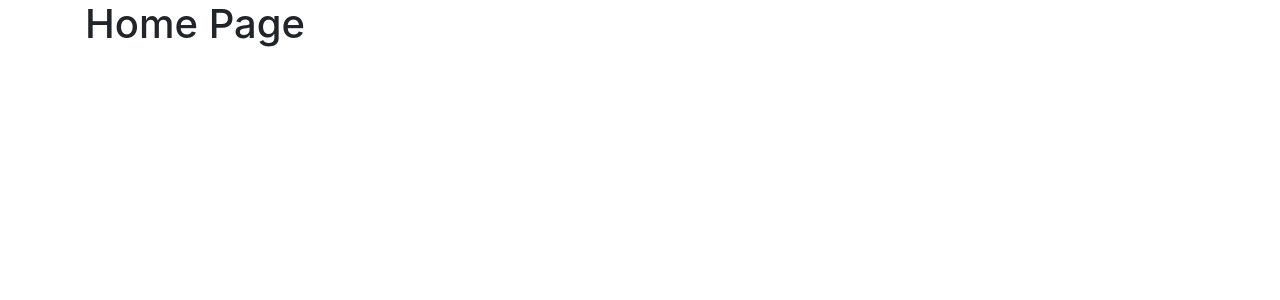
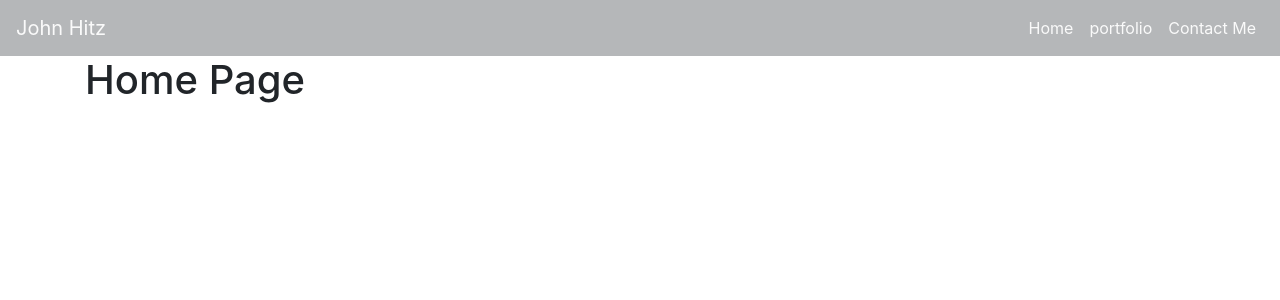
Before and after one commit to johnhitz/portfolio, a React (Create React App) app: page / in a window 1280 px wide. Shown: the top 300 px of the page. Built offline with nearby package versions, Linux system fonts and the light colour scheme.

Commit message:
Added Navigation bar

```diff
--- a/src/App.js
+++ b/src/App.js
@@ -5,10 +5,12 @@
 import { Contact } from './components/Contact'
 import Error from './components/Error'
 import { Layout } from './components/Layout'
+import { NavigationBar } from './components/NavigationBar'
 
 function App() {
   return (
     <React.Fragment>
+      <NavigationBar />
       <Layout>
       <Router>
         <Switch>
--- /dev/null
+++ b/src/components/NavigationBar.js
@@ -0,0 +1,35 @@
+import React from 'react'
+import { Nav, Navbar } from 'react-bootstrap'
+import styled from 'styled-components'
+
+const Styles = styled.div`
+  .navbar {
+    background-color: rgb(181,183,185);
+  }
+
+  .navbar-brand, .navbar-nav .nav-link {
+    color: rgb(250, 250,250);
+
+    &:hover {
+      color: rgb(234, 234, 235);
+    }
+  }
+`;
+
+export const NavigationBar = () => {
+  return(
+    <Styles>
+      <Navbar expand="lg">
+        <Navbar.Brand href="/">John Hitz</Navbar.Brand>
+        <Navbar.Toggle aria-controls="basic-navbar-nav" />
+        <Navbar.Collapse id="basic-nav">
+          <Nav className="ml-auto">
+            <Nav.Item><Nav.Link href="/">Home</Nav.Link></Nav.Item>
+            <Nav.Item><Nav.Link href="/portfolio">portfolio</Nav.Link></Nav.Item>
+            <Nav.Item><Nav.Link href="/contact">Contact Me</Nav.Link></Nav.Item>
+          </Nav>
+        </Navbar.Collapse>
+      </Navbar>
+    </Styles>
+  )
+}
```
